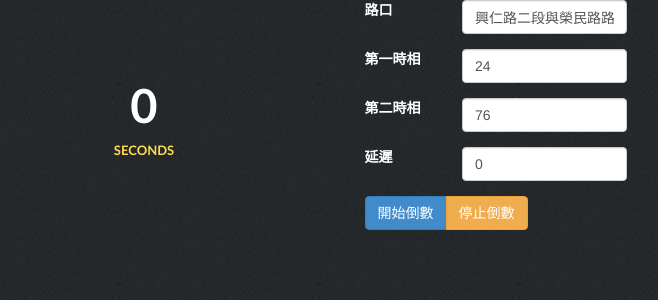
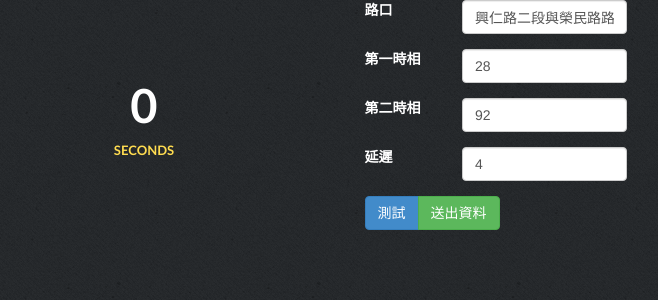
Before and after one commit to zackexplosion/trafficLight, a PHP site: page / in a window 1280 px wide. Shown: the top 300 px of the page, without its empty margins (38-696 px from the left). Run offline with PHP 8.4, Linux system fonts and the light colour scheme.

Commit message:
修改預設數據

```diff
--- a/index.php
+++ b/index.php
@@ -22,7 +22,7 @@
                     </div>
                 </div>
                 <div class="col-sm-6">
-                    <form class="form-horizontal">
+                    <form class="form-horizontal" id="add-form">
                       <div class="form-group">
                         <label class="col-sm-2" for="timer1">路口</label>
                         <div class="col-sm-4">
@@ -32,24 +32,24 @@
                       <div class="form-group">
                         <label class="col-sm-2" for="timer1">第一時相</label>
                         <div class="col-sm-4">
-                            <input type="number" class="form-control" name="green_phase" id="green_phase" placeholder="綠燈時間" value="24">
+                            <input type="number" class="form-control" name="green_phase" id="green_phase" placeholder="綠燈時間" value="28">
                         </div>
                       </div>
                       <div class="form-group">
                         <label class="col-sm-2" for="timer2">第二時相</label>
                         <div class="col-sm-4">
-                            <input type="number" class="form-control" name="red_phase" id="red_phase" placeholder="紅燈時間" value="76">
+                            <input type="number" class="form-control" name="red_phase" id="red_phase" placeholder="紅燈時間" value="92">
                         </div>
                       </div>
                       <div class="form-group">
                         <label class="col-sm-2" for="delay">延遲</label>
                         <div class="col-sm-4">
-                            <input type="number" class="form-control" name="offset" id="offset" placeholder="延遲時間" value="0">
+                            <input type="number" class="form-control" name="offset" id="offset" placeholder="延遲時間" value="4">
                         </div>
                       </div>
                       <div class="btn-group">
-                          <a class="btn btn-primary" id="start1">開始倒數</a>
-                          <a class="btn btn-warning" id="stop1">停止倒數</a>
+                          <a class="btn btn-primary" id="start1">測試</a>
+                          <a class="btn btn-success" id="confirm">送出資料</a>
                       </div>
                     </form>
                 </div>
```
